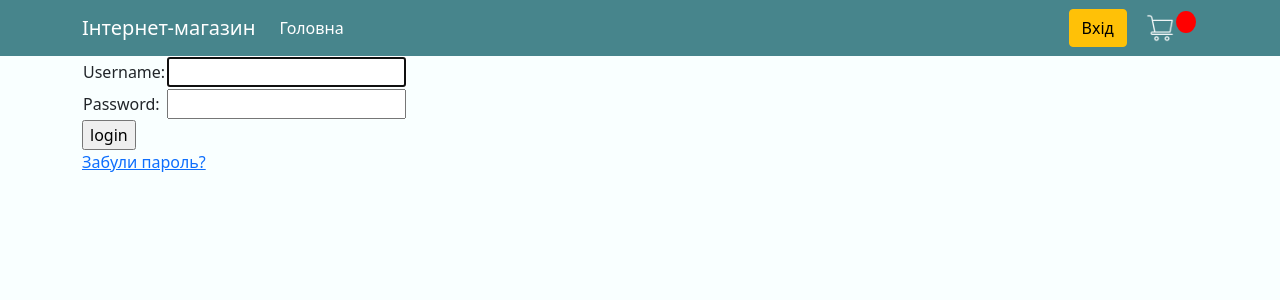
After one commit to luxoff/eCommerce_Django, a Django app: page /accounts/login/ in a window 1280 px wide. The commit adds this page. Shown: the top 300 px of the page. Run offline with Django 3.2, Linux system fonts and the light colour scheme.

Commit message:
added a login/logout func

```diff
--- a/eCommerce/settings.py
+++ b/eCommerce/settings.py
@@ -56,7 +56,7 @@ ROOT_URLCONF = 'eCommerce.urls'
 TEMPLATES = [
     {
         'BACKEND': 'django.template.backends.django.DjangoTemplates',
-        'DIRS': [],
+        'DIRS': [os.path.join(BASE_DIR, 'templates')],
         'APP_DIRS': True,
         'OPTIONS': {
             'context_processors': [
@@ -126,3 +126,5 @@ STATICFILES_DIRS = [
 
 MEDIA_URL = '/images/'
 MEDIA_ROOT = os.path.join(BASE_DIR, 'static/images')
+
+LOGIN_REDIRECT_URL = '/'
--- a/eCommerce/urls.py
+++ b/eCommerce/urls.py
@@ -23,6 +23,7 @@ urlpatterns = [
     path('admin/', admin.site.urls),
     path('', include('store.urls')),
 
+
 ]
 
 urlpatterns += static(settings.MEDIA_URL, document_root=settings.MEDIA_ROOT)
--- a/store/models.py
+++ b/store/models.py
@@ -13,7 +13,7 @@ class Customer(models.Model):
 
 class Product(models.Model):
     name = models.CharField(max_length=100, null=True)
-    price = models.FloatField()
+    price = models.DecimalField(max_digits=9, decimal_places=2)
     image = models.ImageField(null=True, blank=True)
     is_digital = models.BooleanField(default=False, null=True, blank=False)
 
--- /dev/null
+++ b/store/templates/registration/logged_out.html
@@ -0,0 +1,6 @@
+{% extends "store/main.html" %}
+
+{% block content %}
+  <p>Logged out!</p>
+  <a href="{% url 'login'%}">Click here to login again.</a>
+{% endblock %}
--- /dev/null
+++ b/store/templates/registration/login.html
@@ -0,0 +1,36 @@
+{% extends "store/main.html" %}
+
+{% block content %}
+
+  {% if form.errors %}
+    <p>Ваш логін та проль не вірні, повторіть спробу.</p>
+  {% endif %}
+
+  {% if next %}
+    {% if user.is_authenticated %}
+      <p>Ви не маєте доступу до цієї сторінки.</p>
+    {% else %}
+      <p>Будь ласка, увійдіть у систему.</p>
+    {% endif %}
+  {% endif %}
+
+  <form method="post" action="{% url 'login' %}">
+    {% csrf_token %}
+    <table>
+      <tr>
+        <td>{{ form.username.label_tag }}</td>
+        <td>{{ form.username }}</td>
+      </tr>
+      <tr>
+        <td>{{ form.password.label_tag }}</td>
+        <td>{{ form.password }}</td>
+      </tr>
+    </table>
+    <input type="submit" value="login" />
+    <input type="hidden" name="next" value="{{ next }}" />
+  </form>
+
+  {# Assumes you setup the password_reset view in your URLconf #}
+  <p><a href="{% url 'password_reset' %}">Забули пароль?</a></p>
+
+{% endblock %}
--- a/store/templates/store/main.html
+++ b/store/templates/store/main.html
@@ -28,25 +28,29 @@
         let csrftoken = getToken('csrftoken')
 
         function getCookie(name) {
+		    // Split cookie string and get all individual name=value pairs in an array
+		    let cookieArr = document.cookie.split(";");
 
-		    var cookieArr = document.cookie.split(";");
+		    // Loop through the array elements
+		    for(let i = 0; i < cookieArr.length; i++) {
+		        let cookiePair = cookieArr[i].split("=");
 
-		    for(var i = 0; i < cookieArr.length; i++) {
-		        var cookiePair = cookieArr[i].split("=");
-
+		        /* Removing whitespace at the beginning of the cookie name
+		        and compare it with the given string */
 		        if(name == cookiePair[0].trim()) {
-
+		            // Decode the cookie value and return
 		            return decodeURIComponent(cookiePair[1]);
 		        }
 		    }
 
+		    // Return null if not found
 		    return null;
 		}
 		var cart = JSON.parse(getCookie('cart'))
 
 		if (cart == undefined){
 			cart = {}
-			console.log('Cart Created', cart)
+			console.log('Cart Created!', cart)
 			document.cookie ='cart=' + JSON.stringify(cart) + ";domain=;path=/"
 		}
 		console.log('Cart:', cart)
@@ -76,8 +80,12 @@
                 <button class="btn btn-outline-success" type="submit">Search</button>
             </form>-->
             <div class="form-inline my-2 my-lg-0">
-                <a href="#" class="btn btn-warning">Вхід</a>
-
+                {% if not user.is_authenticated %}
+                <a href="/accounts/login" class="btn btn-warning">Вхід</a>
+                {% endif %}
+                {% if user.is_authenticated %}
+                <a href="/accounts/logout" class="btn btn-warning">Вихід</a>
+                {% endif %}
                 <a href="{% url 'cart' %}">
                     <img id="cart-icon" src="{% static 'images/cart.png' %}">
                 </a>
--- a/store/urls.py
+++ b/store/urls.py
@@ -1,4 +1,4 @@
-from django.urls import path
+from django.urls import path, include
 from . import views
 
 urlpatterns = [
@@ -8,4 +8,5 @@ urlpatterns = [
 
     path('updateItem/', views.updateItem, name="update_item"),
     path('process_order/', views.processOrder, name="process_order"),
+    path('accounts/', include('django.contrib.auth.urls')),
 ]
--- a/store/views.py
+++ b/store/views.py
@@ -1,6 +1,7 @@
 import json
 from datetime import datetime
 
+from django.contrib.auth import logout
 from django.shortcuts import render
 from django.http import JsonResponse
 
@@ -107,7 +108,7 @@ def processOrder(request):
         order.is_complete = True
     order.save()
 
-    if order.shipping == True:
+    if order.shipping:
         ShippingAddress.objects.create(
             customer=customer,
             order=order,
```
Also changed, not shown: store/utils.py (+3 -4 lines), db.sqlite3, static/js/cart.js (line endings or trailing spaces), store/migrations/0003_auto_20210422_1159.py (added).
